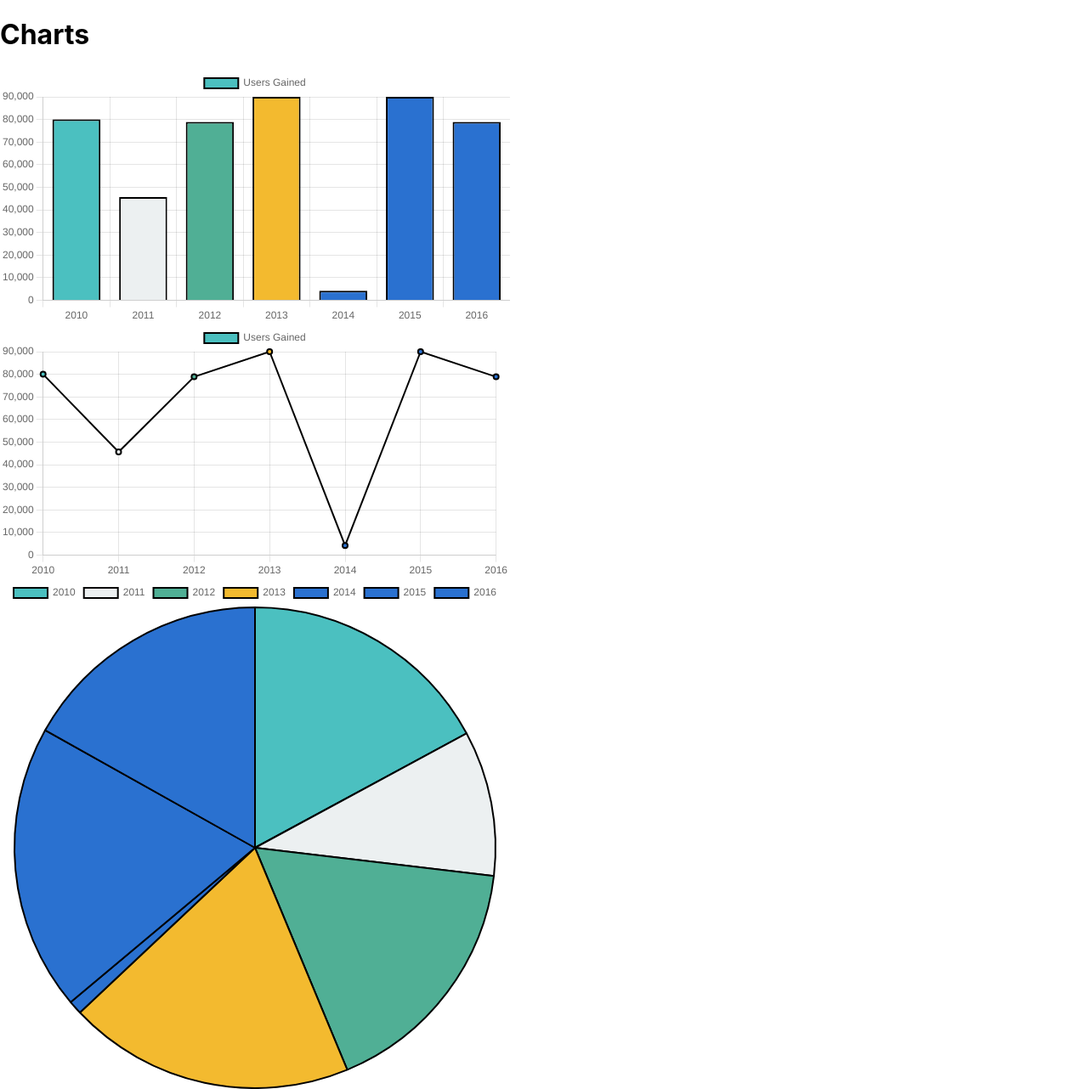
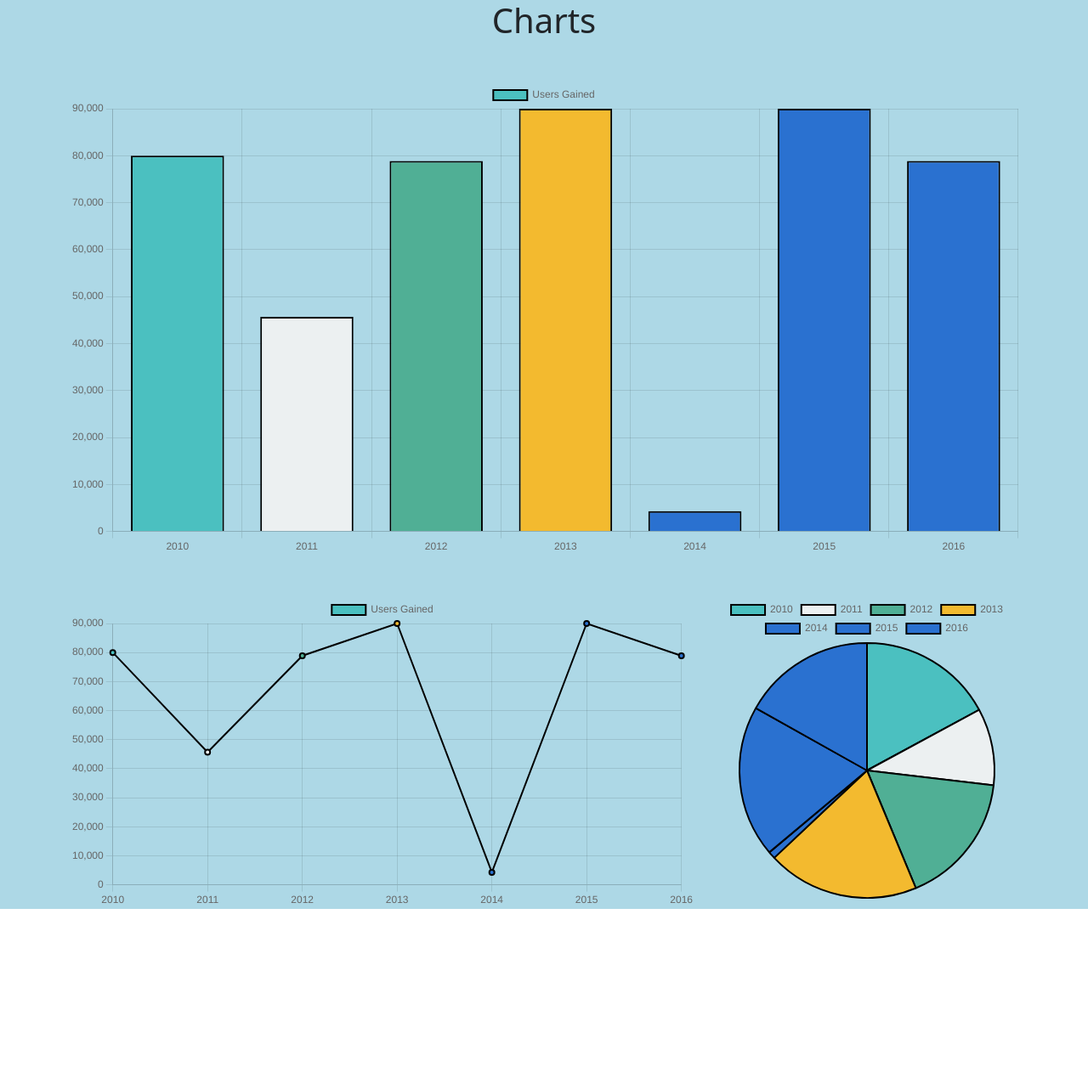
Before and after one commit to matheshyogeswaran/chart, a React (Create React App) app: page / in a window 1280 px wide. Shown: the whole page at 85% size. After the commit the page ends 1070 px from the top, so only its background shows below. Built offline with nearby package versions, Linux system fonts and the light colour scheme.

Commit message:
add some bootstrap

```diff
--- a/package.json
+++ b/package.json
@@ -6,6 +6,7 @@
     "@testing-library/jest-dom": "^5.16.5",
     "@testing-library/react": "^13.4.0",
     "@testing-library/user-event": "^13.5.0",
+    "bootstrap": "^5.2.3",
     "chart.js": "^4.2.0",
     "react": "^18.2.0",
     "react-chartjs-2": "^5.2.0",
--- a/src/index.js
+++ b/src/index.js
@@ -2,7 +2,8 @@ import React from 'react';
 import ReactDOM from 'react-dom/client';
 import './index.css';
 import App from './App';
-
+import 'bootstrap/dist/css/bootstrap.min.css';
+import 'bootstrap/dist/js/bootstrap.bundle.min';
 
 const root = ReactDOM.createRoot(document.getElementById('root'));
 root.render(
--- a/src/pages/Home.js
+++ b/src/pages/Home.js
@@ -27,18 +27,22 @@ const Home = () => {
   });
 
   return (
-    <div>
-      <h1>Charts</h1>
-      <div style={{ width: 600 }}>
-        <BarChart chartData={userData} />
+    <div style={{ backgroundColor: "lightblue" }}>
+      <div className="container">
+        <h1 className="text-center">Charts</h1>
+        <div className="col-md-12 mt-5">
+          <BarChart chartData={userData} />
+        </div>
+        <div className="row">
+          <div className="col-md-8 mt-5">
+            {" "}
+            <LineChart chartData={userData} />
+          </div>
+          <div className="col-md-4 mt-5">
+            <PieChart chartData={userData} />
+          </div>
+        </div>
       </div>
-      <div style={{ width: 600 }}>
-        <LineChart chartData={userData} />
-      </div>
-      <div style={{ width: 600 }}>
-        <PieChart chartData={userData} />
-      </div>
-
     </div>
   );
 };
```
Also changed, not shown: 1 other file (tests, documents, lock files or other folders).
